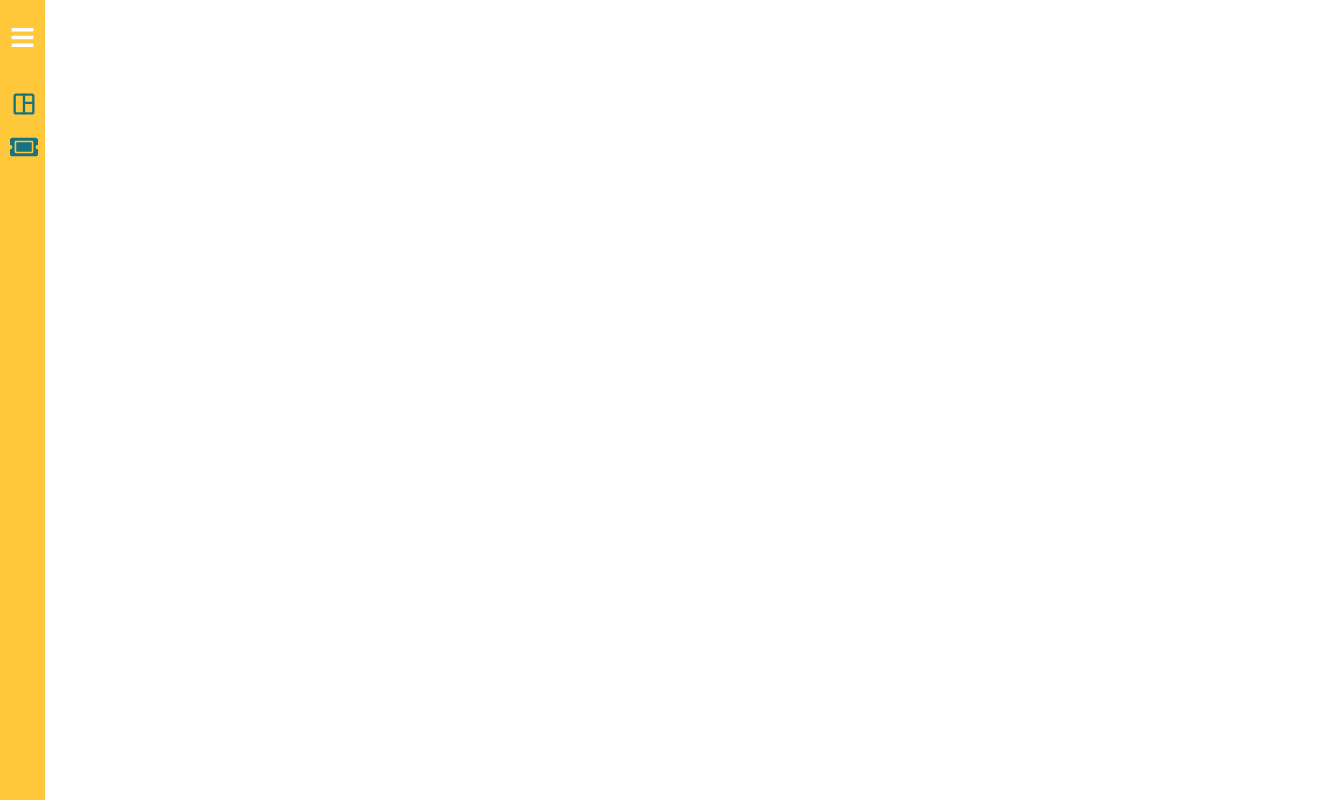
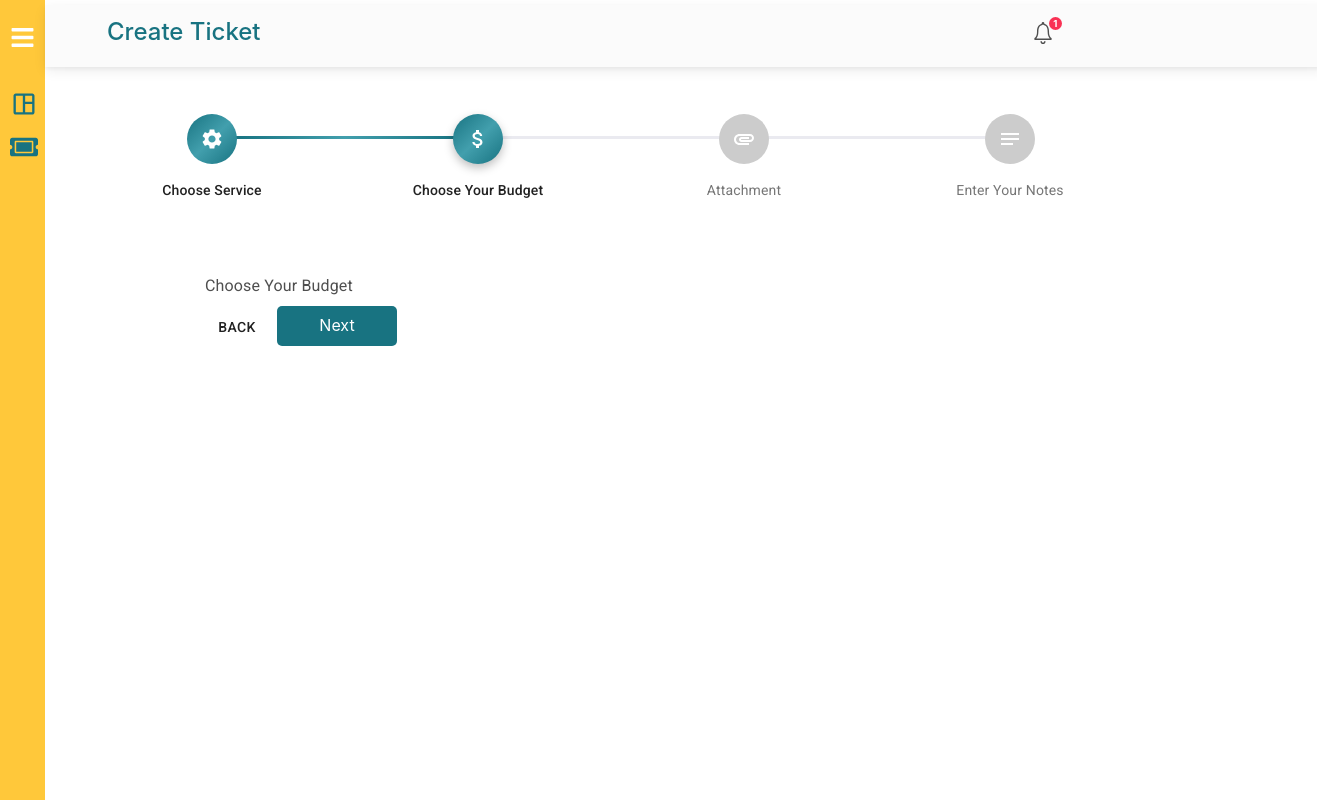
Before and after one commit to thephotogenicbug/Sparklerpro_CRM, a React (Create React App) app: page /form in a window 1280 px wide. Before the commit this address had no page. Shown: the whole page, 1317 px wide, since content can reach past the window. Built offline with nearby package versions, Linux system fonts and the light colour scheme.

Commit message:
14-03-2022 : Create LinearStepper using MaterialUI

```diff
--- a/package.json
+++ b/package.json
@@ -3,12 +3,16 @@
   "version": "0.1.0",
   "private": true,
   "dependencies": {
+    "@material-ui/core": "^4.12.3",
+    "@material-ui/icons": "^4.11.2",
+    "@material-ui/styles": "^4.11.4",
     "@testing-library/jest-dom": "^5.16.2",
     "@testing-library/react": "^12.1.3",
     "@testing-library/user-event": "^13.5.0",
     "framer-motion": "^6.2.8",
     "react": "^17.0.2",
     "react-dom": "^17.0.2",
+    "react-hook-form": "^7.28.0",
     "react-icons": "^4.3.1",
     "react-router-dom": "^6.2.2",
     "react-scripts": "5.0.0",
--- a/src/App.js
+++ b/src/App.js
@@ -4,6 +4,7 @@ import Home from './Components/Home/Home';
 import SideBar from './Components/Navbar/SideBar';
 import TopBar from './Components/Navbar/TopBar';
 import Tickets from './Components/Home/Tickets';
+import LinaerStepper from './Components/CreateTicket/LinaerStepper';
 
 function App() {
   return (
@@ -12,6 +13,7 @@ function App() {
         <Routes>
           <Route path="/" element={<Home />} />
           <Route path="/tickets" element={<Tickets />} />
+          <Route path="/form" element={<LinaerStepper />} />
         </Routes>
       </SideBar>
     </Router>
--- /dev/null
+++ b/src/Components/CreateTicket/LinaerStepper.js
@@ -0,0 +1,284 @@
+import React from "react";
+import PropTypes from "prop-types";
+import { makeStyles, withStyles } from "@material-ui/core/styles";
+import clsx from "clsx";
+import Stepper from "@material-ui/core/Stepper";
+import Step from "@material-ui/core/Step";
+import StepLabel from "@material-ui/core/StepLabel";
+import Check from "@material-ui/icons/Check";
+import SettingsIcon from "@material-ui/icons/Settings";
+import GroupAddIcon from "@material-ui/icons/GroupAdd";
+import AttachMoneyIcon from "@material-ui/icons/AttachMoney";
+import NotesIcon from "@material-ui/icons/Notes";
+import AttachmentIcon from "@material-ui/icons/Attachment";
+import VideoLabelIcon from "@material-ui/icons/VideoLabel";
+import StepConnector from "@material-ui/core/StepConnector";
+import Button from "@material-ui/core/Button";
+import Typography from "@material-ui/core/Typography";
+import TopBar from "../Navbar/TopBar";
+import './ticketStyles.css'
+
+const QontoConnector = withStyles({
+  alternativeLabel: {
+    top: 10,
+    left: "calc(-50% + 16px)",
+    right: "calc(50% + 16px)",
+  },
+  active: {
+    "& $line": {
+      borderColor: "#784af4",
+    },
+  },
+  completed: {
+    "& $line": {
+      borderColor: "#784af4",
+    },
+  },
+  line: {
+    borderColor: "#eaeaf0",
+    borderTopWidth: 3,
+    borderRadius: 1,
+  },
+})(StepConnector);
+
+const useQontoStepIconStyles = makeStyles({
+  root: {
+    color: "#eaeaf0",
+    display: "flex",
+    height: 22,
+    alignItems: "center",
+  },
+  active: {
+    color: "#784af4",
+  },
+  circle: {
+    width: 8,
+    height: 8,
+    borderRadius: "50%",
+    backgroundColor: "currentColor",
+  },
+  completed: {
+    color: "#784af4",
+    zIndex: 1,
+    fontSize: 18,
+  },
+});
+
+function QontoStepIcon(props) {
+  const classes = useQontoStepIconStyles();
+  const { active, completed } = props;
+
+  return (
+    <div
+      className={clsx(classes.root, {
+        [classes.active]: active,
+      })}
+    >
+      {completed ? (
+        <Check className={classes.completed} />
+      ) : (
+        <div className={classes.circle} />
+      )}
+    </div>
+  );
+}
+
+QontoStepIcon.propTypes = {
+  /**
+   * Whether this step is active.
+   */
+  active: PropTypes.bool,
+  /**
+   * Mark the step as completed. Is passed to child components.
+   */
+  completed: PropTypes.bool,
+};
+
+const ColorlibConnector = withStyles({
+  alternativeLabel: {
+    top: 22,
+  },
+  active: {
+    "& $line": {
+      backgroundImage:
+        "linear-gradient( 95deg,rgb(24, 115, 129) 0%,rgb(66, 159, 173) 50%,rgb(24, 115, 129) 100%)",
+    },
+  },
+  completed: {
+    "& $line": {
+      backgroundImage:
+        "linear-gradient( 95deg,rgb(24, 115, 129) 0%,rgb(66, 159, 173) 50%,rgb(24, 115, 129) 100%)",
+    },
+  },
+  line: {
+    height: 3,
+    border: 0,
+    backgroundColor: "#eaeaf0",
+    borderRadius: 1,
+  },
+})(StepConnector);
+
+const useColorlibStepIconStyles = makeStyles({
+  root: {
+    backgroundColor: "#ccc",
+    zIndex: 1,
+    color: "#fff",
+    width: 50,
+    height: 50,
+    display: "flex",
+    borderRadius: "50%",
+    justifyContent: "center",
+    alignItems: "center",
+  },
+  active: {
+    backgroundImage:
+      "linear-gradient( 136deg, rgb(24, 115, 129) 0%, rgb(66, 159, 173) 50%, rgb(24, 115, 129) 100%)",
+    boxShadow: "0 4px 10px 0 rgba(0,0,0,.25)",
+  },
+  completed: {
+    backgroundImage:
+      "linear-gradient( 136deg, rgb(24, 115, 129) 0%, rgb(66, 159, 173) 50%, rgb(24, 115, 129) 100%)",
+  },
+});
+
+function ColorlibStepIcon(props) {
+  const classes = useColorlibStepIconStyles();
+  const { active, completed } = props;
+
+  const icons = {
+    1: <SettingsIcon />,
+    2: <AttachMoneyIcon />,
+    3: <AttachmentIcon />,
+    4: <NotesIcon />,
+  };
+
+  return (
+    <div
+      className={clsx(classes.root, {
+        [classes.active]: active,
+        [classes.completed]: completed,
+      })}
+    >
+      {icons[String(props.icon)]}
+    </div>
+  );
+}
+
+ColorlibStepIcon.propTypes = {
+  /**
+   * Whether this step is active.
+   */
+  active: PropTypes.bool,
+  /**
+   * Mark the step as completed. Is passed to child components.
+   */
+  completed: PropTypes.bool,
+  /**
+   * The label displayed in the step icon.
+   */
+  icon: PropTypes.node,
+};
+
+const useStyles = makeStyles((theme) => ({
+  root: {
+    width: "100%",
+    marginTop:"80px"
+  },
+  button: {
+    marginRight: theme.spacing(1),
+  },
+  instructions: {
+    marginTop: theme.spacing(1),
+    marginBottom: theme.spacing(1),
+  },
+}));
+
+function getSteps() {
+  return ["Choose Service", "Choose Your Budget", "Attachment", "Enter Your Notes"];
+}
+
+function getStepContent(step) {
+  switch (step) {
+    case 0:
+      return "Choose Service";
+    case 1:
+      return "Choose Your Budget";
+    case 2:
+      return "Attachment";
+    default:
+      return "Enter Your Notes";
+  }
+}
+
+export default function LinaerStepper() {
+  const classes = useStyles();
+  const [activeStep, setActiveStep] = React.useState(1);
+  const steps = getSteps();
+
+  const handleNext = () => {
+    setActiveStep((prevActiveStep) => prevActiveStep + 1);
+  };
+
+  const handleBack = () => {
+    setActiveStep((prevActiveStep) => prevActiveStep - 1);
+  };
+
+  const handleReset = () => {
+    setActiveStep(0);
+  };
+
+  return (
+    <>
+      <TopBar title="Create Ticket" />
+      <div className={classes.root}>
+        <Stepper
+          alternativeLabel
+          activeStep={activeStep}
+          connector={<ColorlibConnector />}
+        >
+          {steps.map((label) => (
+            <Step key={label}>
+              <StepLabel
+                className="stepper"
+                style={{ width: "250px" }}
+                StepIconComponent={ColorlibStepIcon}
+              >
+                {label}
+              </StepLabel>
+            </Step>
+          ))}
+        </Stepper>
+        <div>
+          {activeStep === steps.length ? (
+            <div>
+              <Typography className={classes.instructions}>
+                All steps completed - you&apos;re finished
+              </Typography>
+              <Button onClick={handleReset} className={classes.button}>
+                Reset
+              </Button>
+            </div>
+          ) : (
+            <div className="button_wrapper">
+              <Typography className={classes.instructions}>
+                {getStepContent(activeStep)}
+              </Typography>
+              <div>
+                <Button
+                  disabled={activeStep === 0}
+                  onClick={handleBack}
+                  className={classes.button}
+                >
+                  Back
+                </Button>
+                <button className="button" onClick={handleNext}>
+                  {activeStep === steps.length - 1 ? "Finish" : "Next"}
+                </button>
+              </div>
+            </div>
+          )}
+        </div>
+      </div>
+    </>
+  );
+}
--- /dev/null
+++ b/src/Components/CreateTicket/ticketStyles.css
@@ -0,0 +1,18 @@
+.stepper{
+    /* position: absolute; */
+}
+
+.button{
+    height: 40px;
+    width: 120px;
+    border-style: none;
+    background-color: #187381;
+    color: #ffff;
+    border-radius: 5px;
+}
+
+.button_wrapper{
+    position: relative;
+    left: 150px;
+    margin-top: 50px;
+}
```
Also changed, not shown: src/Components/CreateTicket/CreateTicket.js (added, +11 -0 lines), 1 other file (tests, documents, lock files or other folders).
